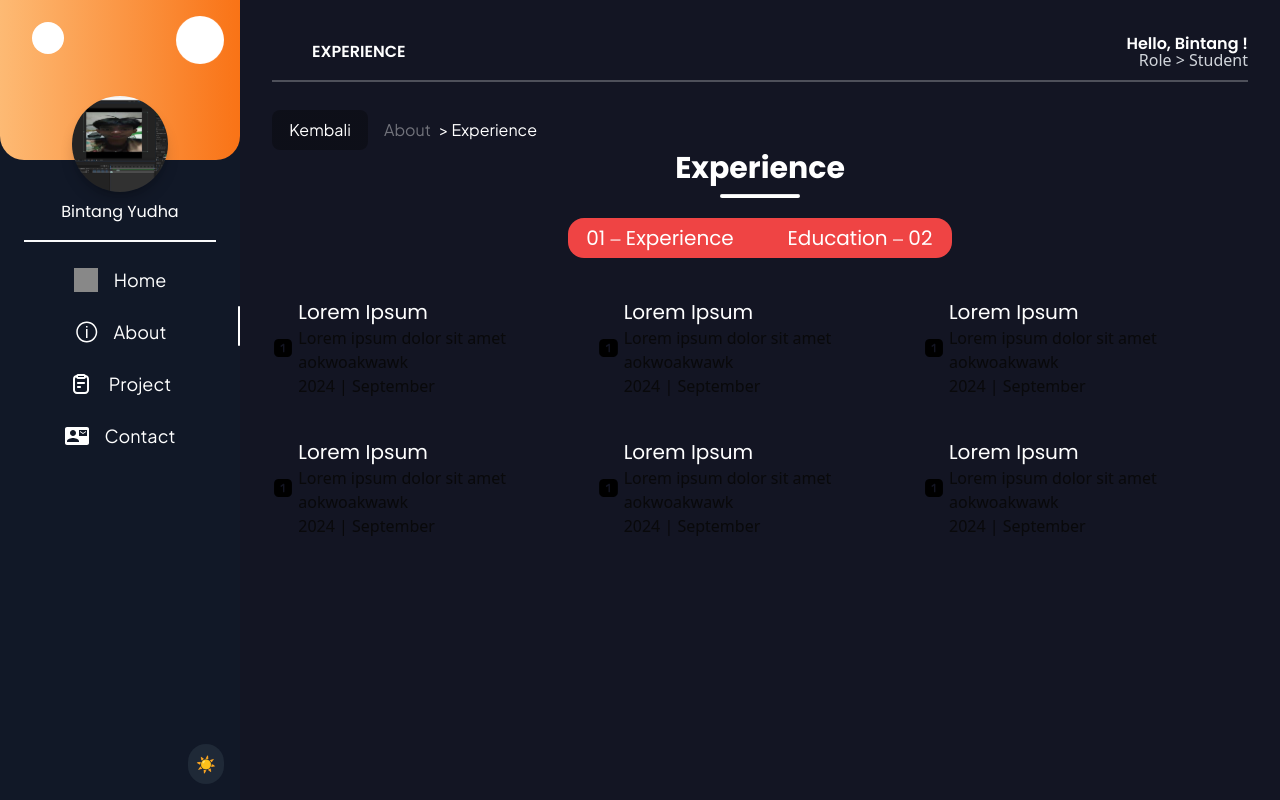
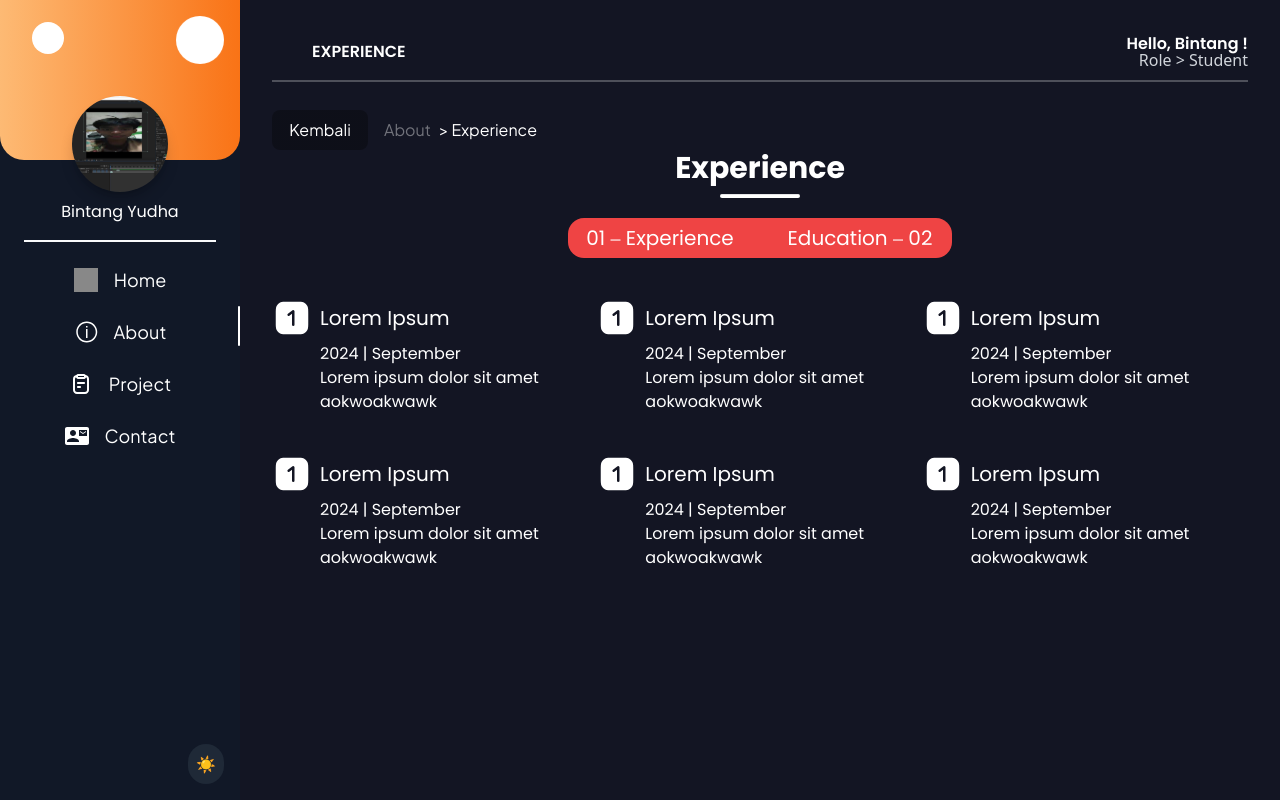
Before and after one commit to Bibintanggg/porto-V3, a React (Vite) app: page /about/experience in a window 1280 px wide. Built offline with nearby package versions, Linux system fonts and the light colour scheme; grey boxes are pictures that could not be loaded.

Commit message:
Done styling | About

```diff
--- a/src/Pages/About.jsx
+++ b/src/Pages/About.jsx
@@ -396,12 +396,15 @@ function About() {
                         <div className="flex items-center justify-center mx-auto gap-2">
                           <img
                             src={items.icon}
-                            alt=""
+                            data-aos="fade-in"
+                        data-aos-duration="1500"
                             className={`w-6 h-6 ${
                               darkMode ? "invert brightness-75" : ""
                             }`}
                           />
-                          <p className="text-sm">{items.title}</p>
+                          <p className="text-sm"
+                          data-aos="fade-in"
+                          data-aos-duration="2000">{items.title}</p>
                         </div>
                       </div>
                     ))}
@@ -413,6 +416,8 @@ function About() {
                     <div
                       key={icons.id}
                       className={`flex items-center justify-center ${isOpen ? "" : "translate-x-2 "}`}
+                      data-aos={isOpen ? "" : "fade-up"}
+                      data-aos-duration="1000"
                     >
                       <div
                         className={`relative flex items-center justify-center w-48 h-6 rounded p-10 gap-3
--- a/src/Pages/Experience.jsx
+++ b/src/Pages/Experience.jsx
@@ -142,20 +142,20 @@ function Experience() {
           </div>
 
           {toggleButton ? (
-            <div className="grid grid-cols-3 ">
+            <div className="grid grid-cols-3">
             {education.map((data_education) => (
               <div
                 key={data_education.id}
                 className="">
                 <div className="flex justify-center">
-                    <div className="flex items-center mt-10 gap-1">
-                      <div className="overflow-hidden">
-                        <img src={OneIcon} className="w-full " />
+                  <div className="flex flex-col items-start mt-10 gap-1">
+                    <div className="flex items-center">
+                      <img src={OneIcon} className="w-10 invert" />
+                      <h1 className="text-xl font-poppins text-white ml-2">{data_education.title}</h1>
                     </div>
-                      <div className="flex flex-col">
-                      <h1 className="text-xl font-poppins text-white">{data_education.title}</h1>
-                      <h2>{data_education.desc}</h2>
-                      <p>{data_education.date}</p>
+                    <div className="flex flex-col ml-12">
+                      <p className="text-white font-poppins">{data_education.date}</p>
+                      <h2 className="text-white font-poppins">{data_education.desc}</h2>
                     </div>
                   </div>
                 </div>
@@ -169,14 +169,14 @@ function Experience() {
                 key={data_experience.id}
                 className="">
                 <div className="flex justify-center">
-                    <div className="flex items-center mt-10 gap-1">
-                      <div className="overflow-hidden">
-                        <img src={OneIcon} className="w-full " />
+                  <div className="flex flex-col items-start mt-10 gap-1">
+                    <div className="flex items-center">
+                      <img src={OneIcon} className="w-10 invert" />
+                      <h1 className="text-xl font-poppins text-white ml-2">{data_experience.title}</h1>
                     </div>
-                      <div className="flex flex-col">
-                        <h1 className="text-xl font-poppins text-white">{data_experience.title}</h1>
-                        <h2>{data_experience.desc}</h2>
-                        <p>{data_experience.date}</p>
+                    <div className="flex flex-col ml-12">
+                      <p className="text-white font-poppins">{data_experience.date}</p>
+                      <h2 className="text-white font-poppins">{data_experience.desc}</h2>
                     </div>
                   </div>
                 </div>
```
Lines whose indentation alone changed are shown as unchanged.
